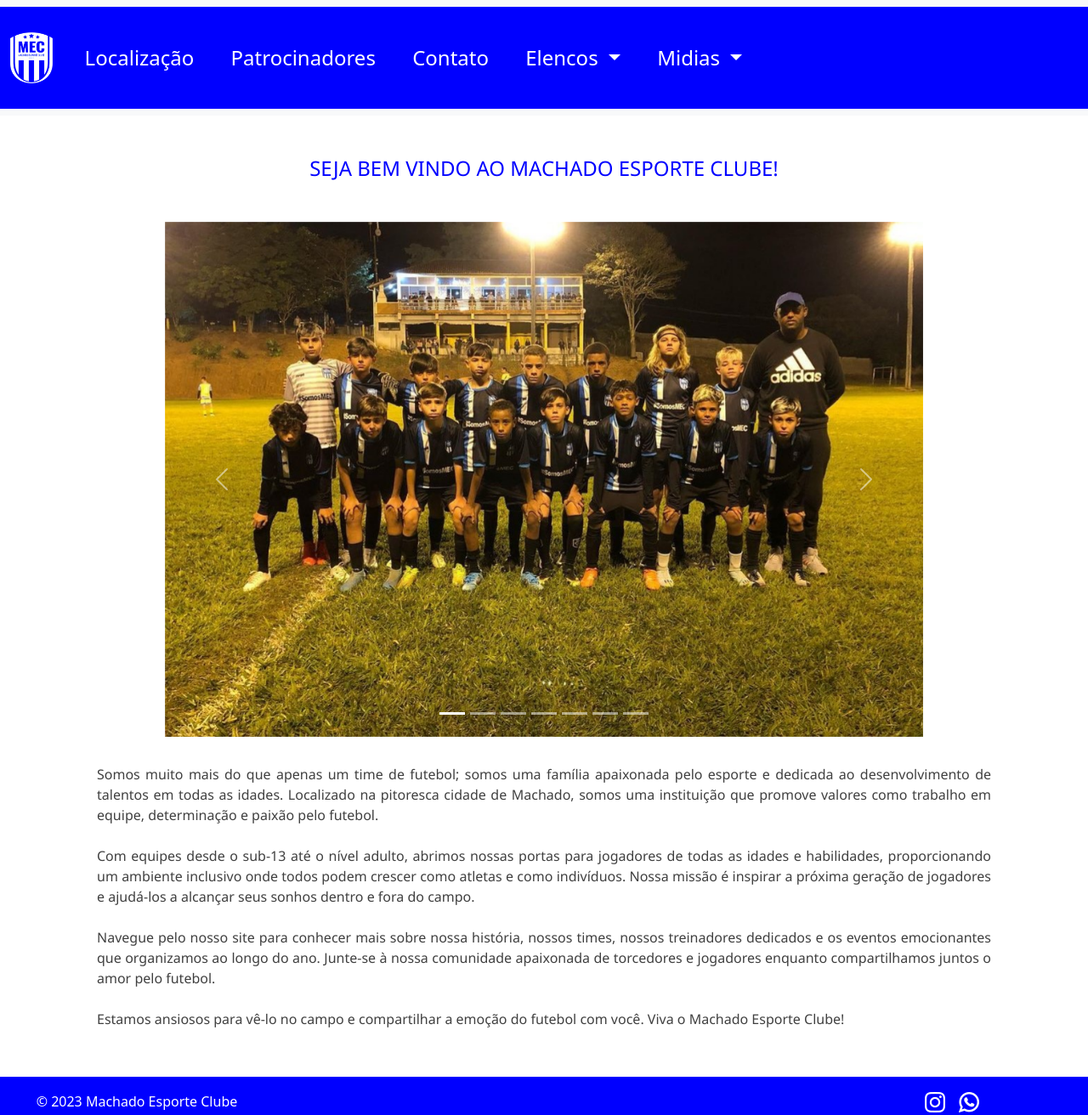
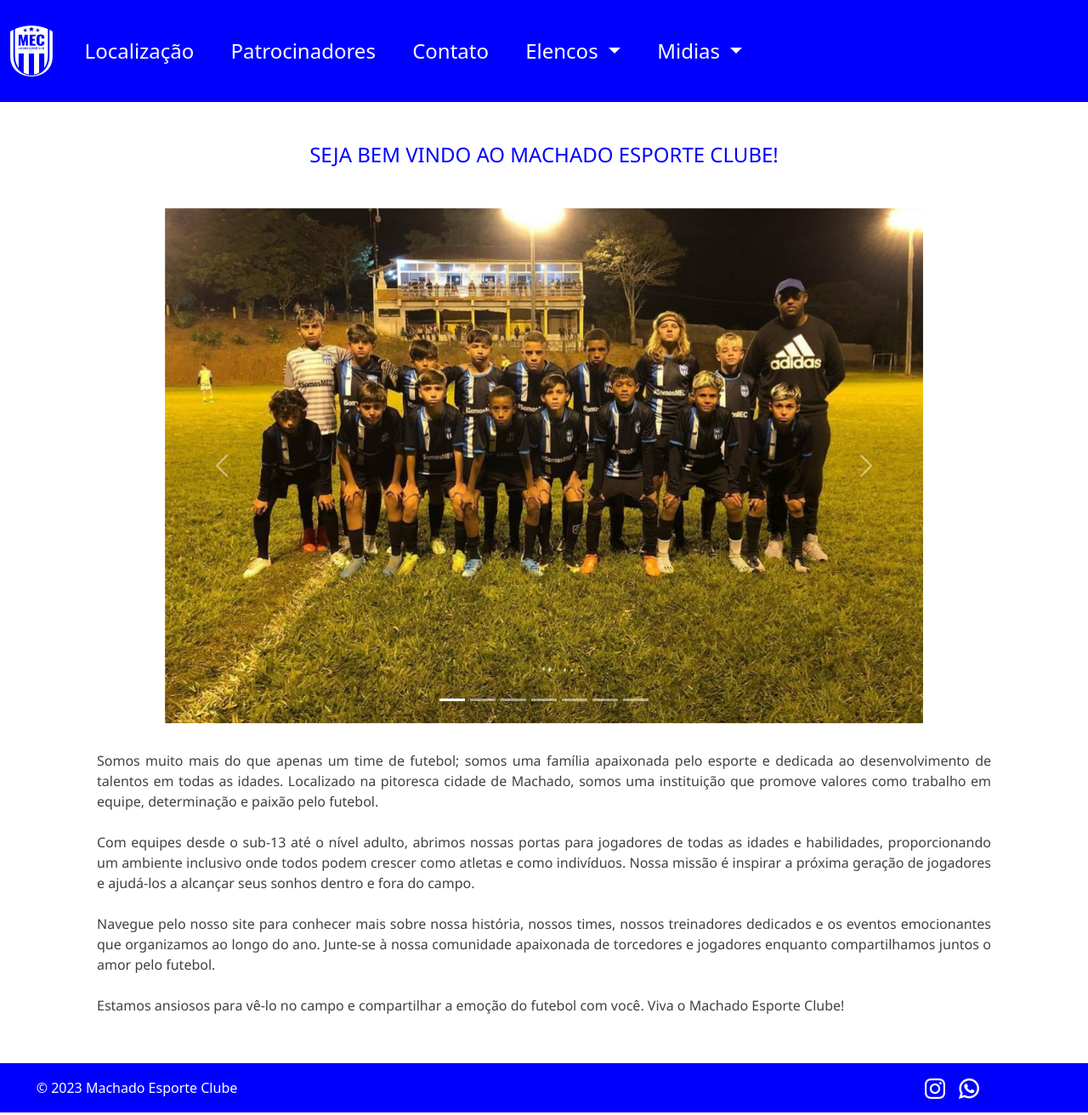
Before and after one commit to GustavoAlvesLuiz/MEC, a plain HTML site: page index.html in a window 1280 px wide. Shown: the top 1312 px of the page at 85% size. Drawn offline with nearby package versions, Linux system fonts and the light colour scheme.

Commit message:
Site Práticas de Extensão

```diff
--- a/index.html
+++ b/index.html
@@ -111,7 +111,7 @@
 
    <script src="https://cdn.jsdelivr.net/npm/bootstrap@5.2.3/dist/js/bootstrap.bundle.min.js" integrity="sha384-kenU1KFdBIe4zVF0s0G1M5b4hcpxyD9F7jL+jjXkk+Q2h455rYXK/7HAuoJl+0I4" crossorigin="anonymous"></script>
 </body>
-<footer class="d-flex flex-wrap justify-content-between  py-3 my-4">
+<footer class="d-flex flex-wrap justify-content-between  py-3">
   <div class="col-md-4 d-flex align-items-center">
     <span class="mb-3 mb-md-0 text-body-secondary">© 2023 Machado Esporte Clube</span>
   </div>
--- a/style.css
+++ b/style.css
@@ -22,6 +22,11 @@ navbar div a img{
 navbar div ul li{
     margin: 5% 2%;
 
+}
+
+.navbar{
+--bs-navbar-padding-x: 0;
+--bs-navbar-padding-y: 0;
 }
 
 .nav-link{
```
Also changed, not shown: adulto.html (+1 -1 lines), contato.html (+1 -1 lines), localizacao.html (+1 -1 lines), patrocinadores.html (+1 -1 lines), sobre.html (+1 -1 lines), sub13.html (+1 -1 lines), sub15.html (+1 -1 lines), sub17.html (+1 -1 lines).
